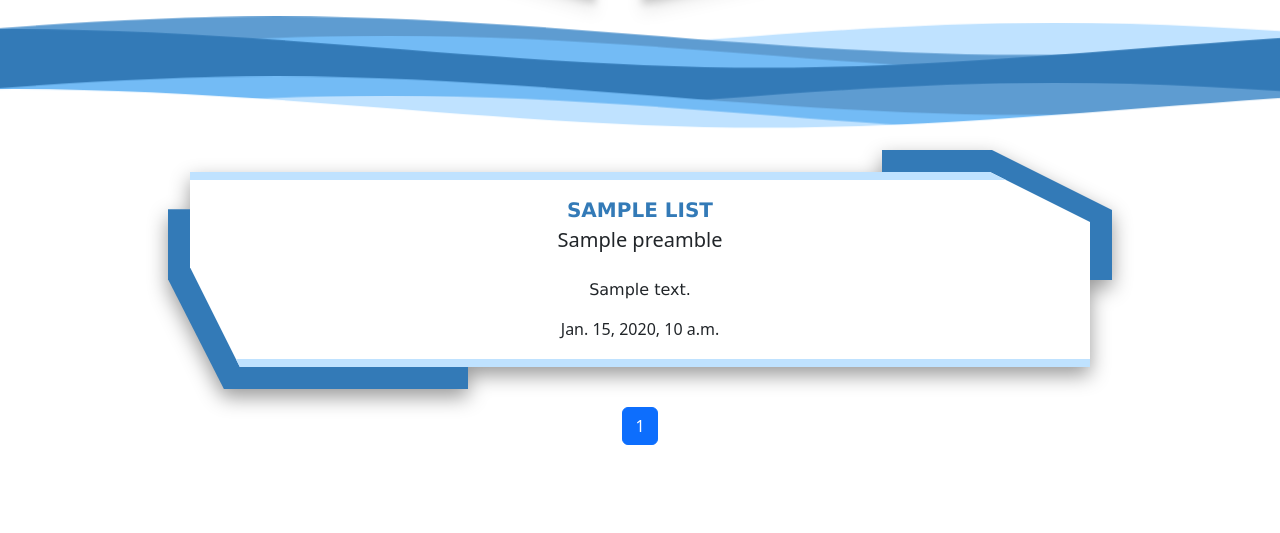
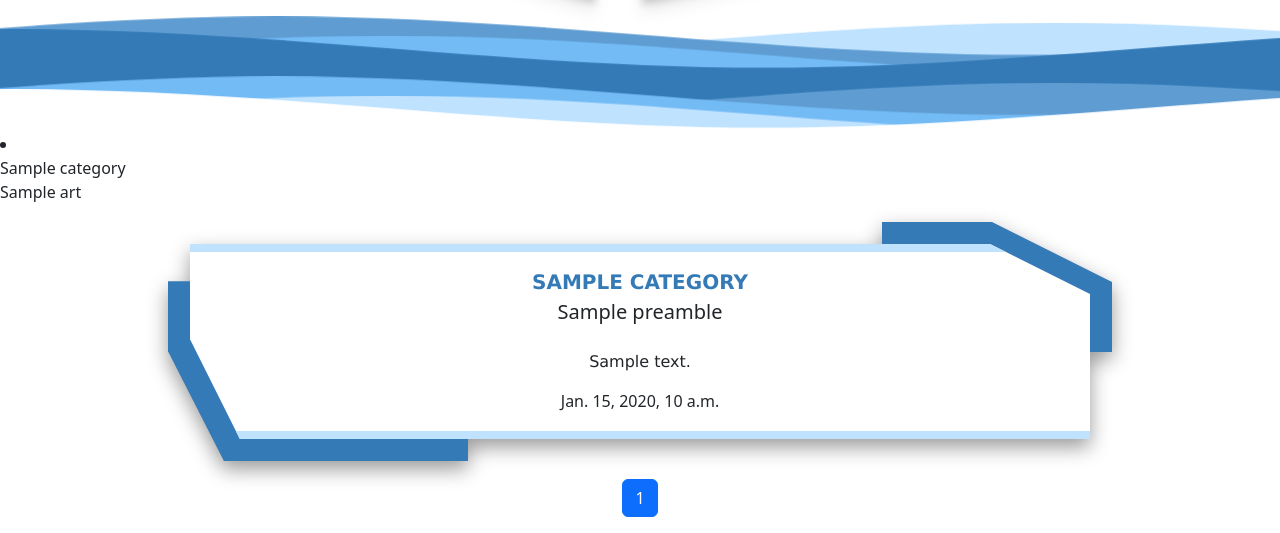
Before and after one commit to k2foxspb/Fokin, a Django app: template backend/main_app/templates/main/main.html in a window 1280 px wide. Shown: the part 545-1078 px from the top of the page. Before the commit the page ends 990 px from the top, so only its background shows below. Run offline with Django 4.2, Linux system fonts and the light colour scheme; the template is opened without the code that fills it: most values are stand-ins (such as "Sample title", 1, 10 or a date in 2020); some libraries are stand-ins or nearby versions.

Commit message:
admin.py

```diff
--- a/backend/main_app/templates/main/main.html
+++ b/backend/main_app/templates/main/main.html
@@ -12,7 +12,6 @@
 {% block content %}
 {% include 'tools/carousel.html' %}
 {% include 'tools/delimiter.html' %}
-
 {% if perms.exp.add_news %}
     <div class="d-grid gap-2 col-6 mx-auto">
         <a class="btn btn-primary" style="margin-bottom:20px" role="button"
@@ -20,7 +19,17 @@
     </div>
 {% endif %}
 
-    {% for list in object_list %}
+
+{% for category in article_list %}
+
+    <li><a class="dropdown-item" href="#">{{ category.category }}</a></li>
+
+    {% for art in category.category.article_set.all %}
+        <p>{{ art }}</p>
+    {% endfor %}
+
+{% endfor %}
+{% for list in article_list %}
 {% autoescape off %}
 <div class="block-figure-2">
     <div class="figure-1"></div>
@@ -35,18 +44,13 @@
         {% endif %}
         <h6 class="del-update">{{ list.created }}</h6>
         <div class="col-12">
-                        <a href="{% url 'main:article_detail'  slug=list.slug %}"
+            <a href="{% url 'main:article_detail' slug=list.slug %}"
                class=" stretched-link"></a>
         </div>
     </div>
 </div>
 {% endautoescape %}
 {% endfor %}
-
-
-
-
-
 
 
 <ul class="pagination justify-content-center">
@@ -70,11 +74,5 @@
 </ul>
 
 
-
-
-
-
-
-
 <script src="{% static 'js/carousel.js' %}"></script>
 {% endblock %}
```
Lines whose indentation alone changed are shown as unchanged.
